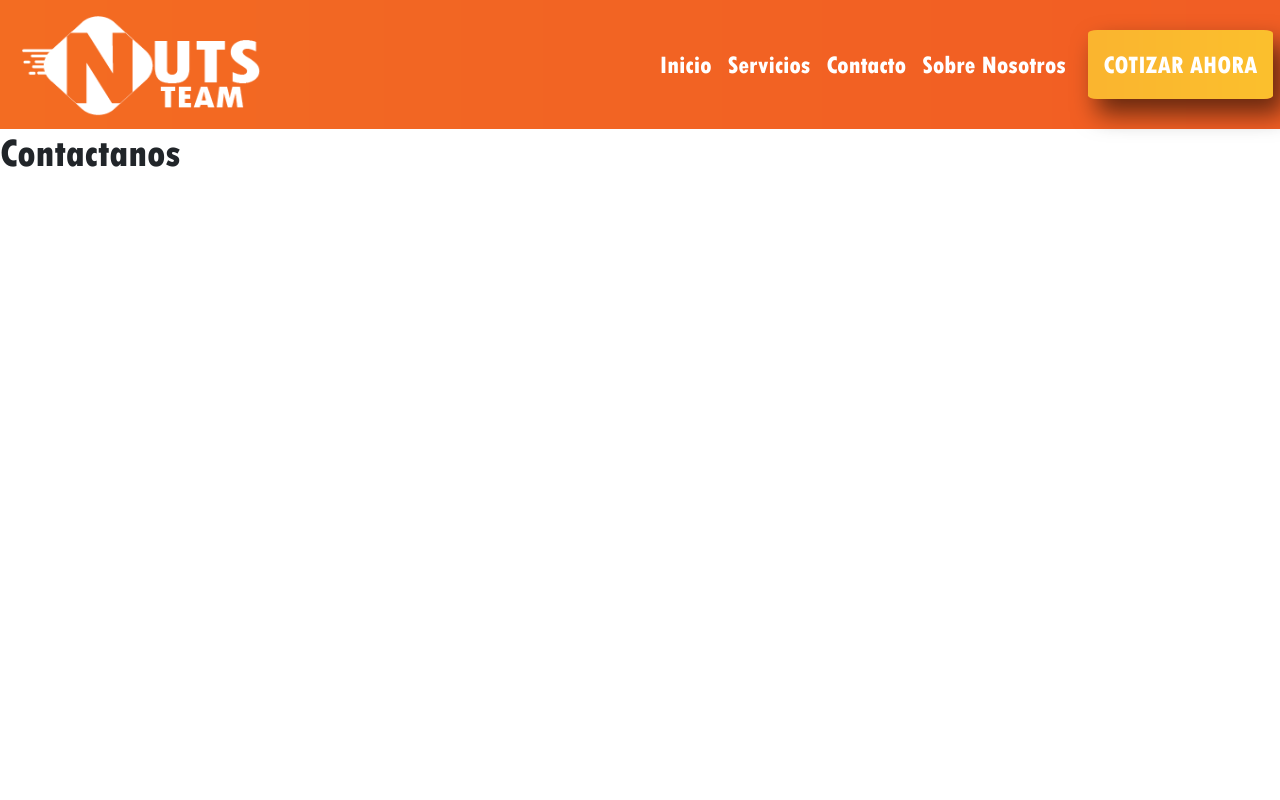
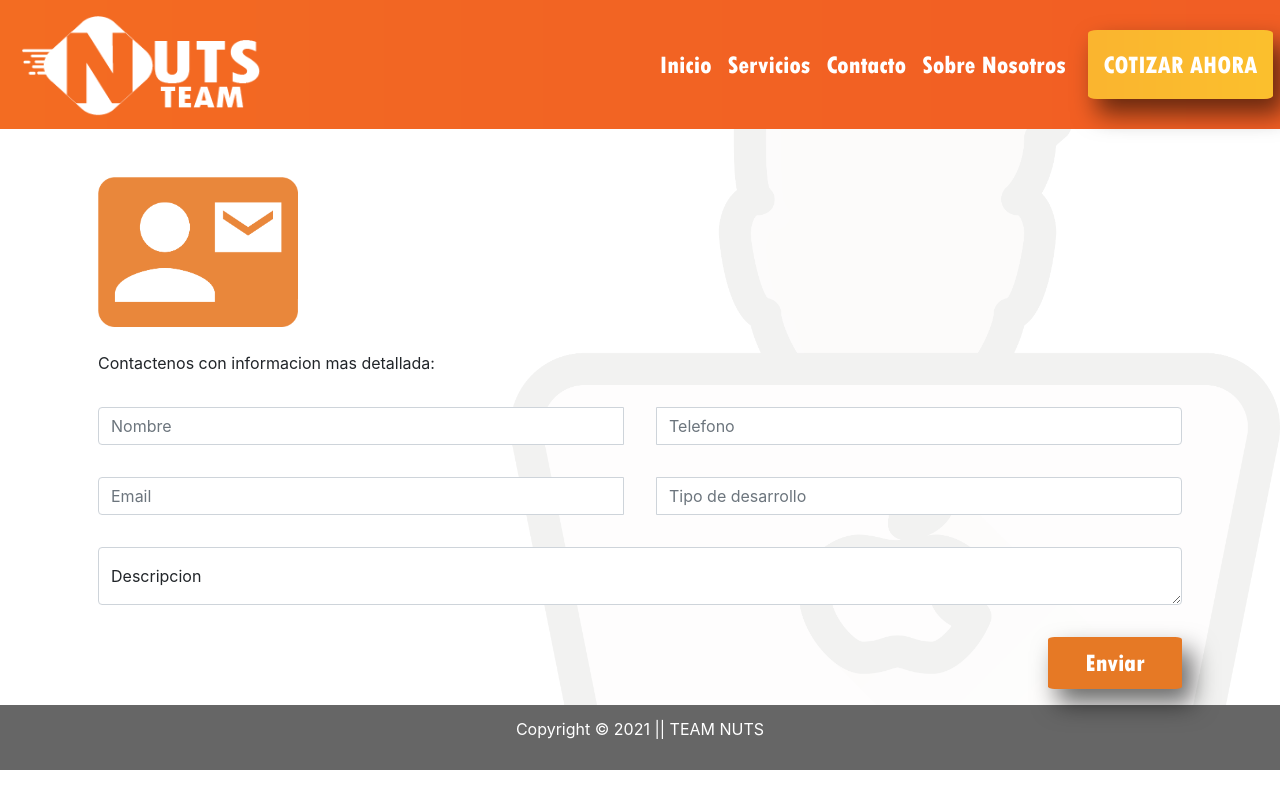
Before and after one commit to ChristGG1997/web-nuts, a React (Create React App) app: page /contacto in a window 1280 px wide. Built offline with nearby package versions, Linux system fonts and the light colour scheme.

Commit message:
contacto terminado

```diff
--- a/src/assets/css/ContactUs.css
+++ b/src/assets/css/ContactUs.css
@@ -0,0 +1,29 @@
+body {
+    background-image: url('../images/backgroung-contacto.png');
+    background-position: right;
+    background-size: contain;
+    background-repeat: no-repeat;
+}
+
+.logo{
+    width: 200px;
+    height: 150px;
+}
+
+.btn-send{
+    background: #E67925;
+    background-position: center;
+    -webkit-box-shadow: 10px 14px 24px 1px rgba(0,0,0,0.57);
+    -moz-box-shadow: 10px 14px 24px 1px rgba(0,0,0,0.57);
+    box-shadow: 10px 14px 24px 1px rgba(0,0,0,0.57);
+    color:white;
+    width: 12%;
+    font-size: 25px;
+    border-radius: 5%;
+}
+
+.btn-send:hover{
+    background: #fff;
+    border-color: #E67925;
+    color: #E67925;
+}
--- /dev/null
+++ b/src/components/Footer/Copyright.js
@@ -0,0 +1,10 @@
+import './Footer.css'
+
+function Copyright() {
+    return (
+        <div className="copyright">
+            <p>Copyright © 2021 || TEAM NUTS</p>
+        </div>
+    )
+}
+export default Copyright
--- a/src/components/Footer/Footer.css
+++ b/src/components/Footer/Footer.css
@@ -0,0 +1,10 @@
+
+
+.copyright{
+    background-color: #666;
+    color: #fff;
+    width: 100%;
+    margin: 0;
+    text-align: center;
+    padding: 1%;
+}
--- a/src/index.js
+++ b/src/index.js
@@ -3,13 +3,17 @@ import ReactDOM from 'react-dom';
 import './assets/css/index.css';
 import App from './App';
 import Nav from './components/Navbar/nav';
-import Point from './components/IndexPoint/point';
 import reportWebVitals from './reportWebVitals';
+import Copyright from './components/Footer/Copyright'
+
+
+// el point del index lo cambie en la pagina de index para que no se viera en las demas pages
 
 ReactDOM.render(
   <React.StrictMode>
     <Nav />
     <App />
+    <Copyright />
   </React.StrictMode>,
   document.getElementById('root')
 );
--- a/src/pages/ContactUs.js
+++ b/src/pages/ContactUs.js
@@ -1,9 +1,34 @@
 import React from 'react'
+import LogoContacto from '../assets/images/logo-contacto.png'
+import '../assets/css/ContactUs.css'
 
-const ContactUs = () => {
-    return (
-        <div>
-            <h1>Contactanos</h1>
+function ContactUs(){
+
+    return(
+        <div className="container">
+            <div className="mt-5 m-3">
+                <img src={LogoContacto} class="logo" />
+            </div>
+            <div className="mt-4 m-3">
+                <p>Contactenos con informacion mas detallada:</p>
+            </div>
+            <form>
+                <div className="input-group">
+                    <input type="text" name="name" className="form-control m-3" placeholder="Nombre" aria-label="Nombre" />
+                    <input type="text" name="phone" className="form-control m-3" placeholder="Telefono" aria-label="Telefono" />
+                </div>
+                <div className="input-group">
+                    <input type="email" name="email" className="form-control m-3" placeholder="Email" aria-label="Email" />
+                    <input type="text" name="type" className="form-control m-3" placeholder="Tipo de desarrollo" aria-label="Tipo de desarrollo" />
+                </div>
+                <div className="form-floating m-3">
+                    <textarea className="form-control " placeholder="Leave a comment here" id="floatingTextarea" />
+                    <label for="floatingTextarea">Descripcion</label>
+                </div>
+                <div className="d-grid gap-2 d-md-flex justify-content-md-end">
+                    <button className="btn btn-send m-3" type="button">Enviar</button>
+                </div>
+            </form>
         </div>
     )
 }
```
